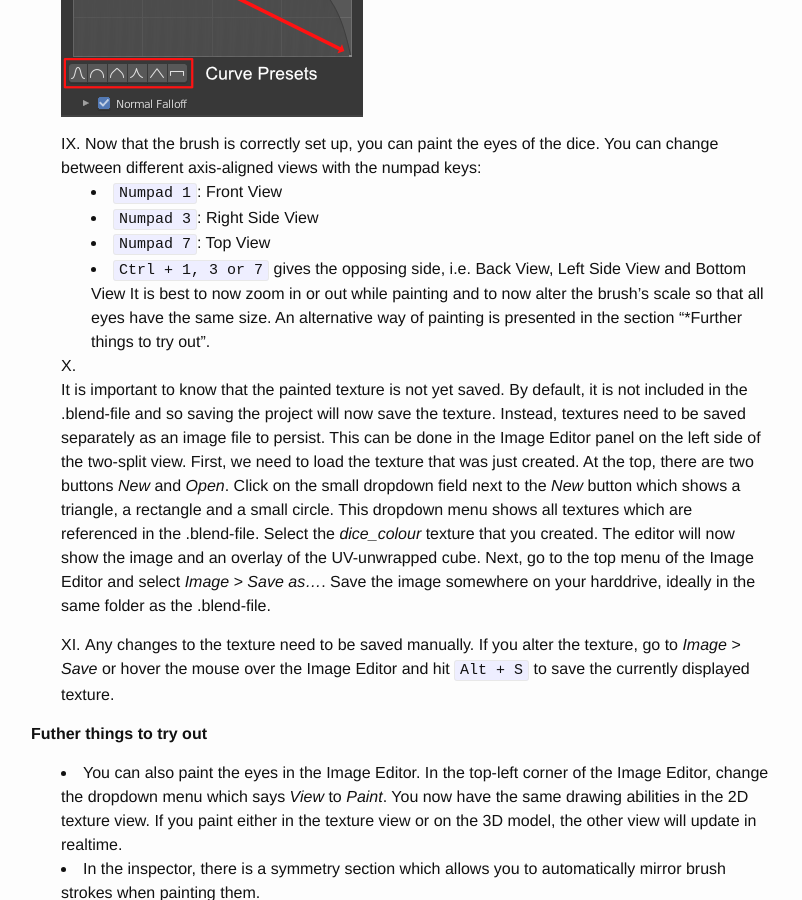
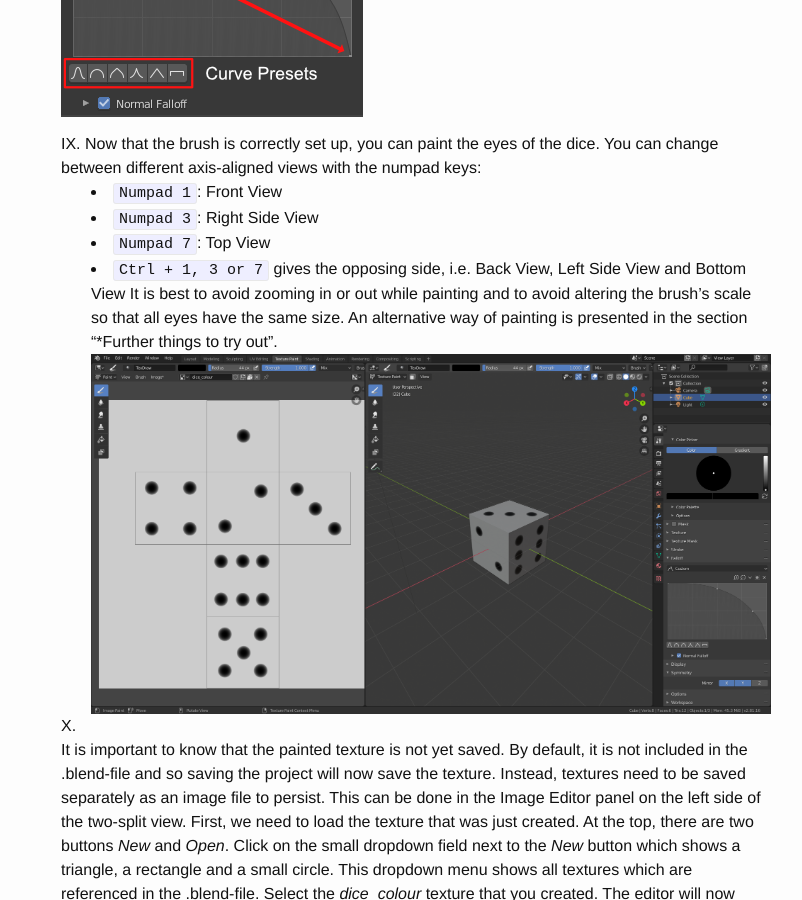
Before and after one commit to klamma/ar-for-eu-book, a Jekyll site: the page built from _pages/chapters/modeling.md, in a window 1280 px wide and 900 px high, scrolled down 15795 px. Shown: the whole window, without its empty margins (239-1041 px from the left). Built offline with Jekyll 4.4.1, drawn with Linux system fonts in a browser that asks for light colours; nearby versions of some CDN libraries.

Commit message:
added screenshots to texture painting exercise

```diff
--- a/_pages/chapters/modeling.md
+++ b/_pages/chapters/modeling.md
@@ -389,8 +389,9 @@ To achieve this, you will texture paint the sides of a cube so that they show th
     - `Numpad 3`: Right Side View
     - `Numpad 7`: Top View
     - `Ctrl + 1, 3 or 7` gives the opposing side, i.e. Back View, Left Side View and Bottom View
-  It is best to now zoom in or out while painting and to now alter the brush's scale so that all eyes have the same size.
+  It is best to avoid zooming in or out while painting and to avoid altering the brush's scale so that all eyes have the same size.
   An alternative way of painting is presented in the section "*Further things to try out".
+  ![Result]({{pathToRoot}}/assets/figures/modeling/TexturePaintingExercise/7Result.png)
 
 10. It is important to know that the painted texture is not yet saved.
   By default, it is not included in the .blend-file and so saving the project will now save the texture.
```
Also changed, not shown: other parts of _pages/chapters/modeling.md (+1 -0 lines), assets/figures/modeling/TexturePaintingExercise/7Result.png (added), assets/figures/modeling/TexturePaintingExercise/8SaveImage.png (added).
